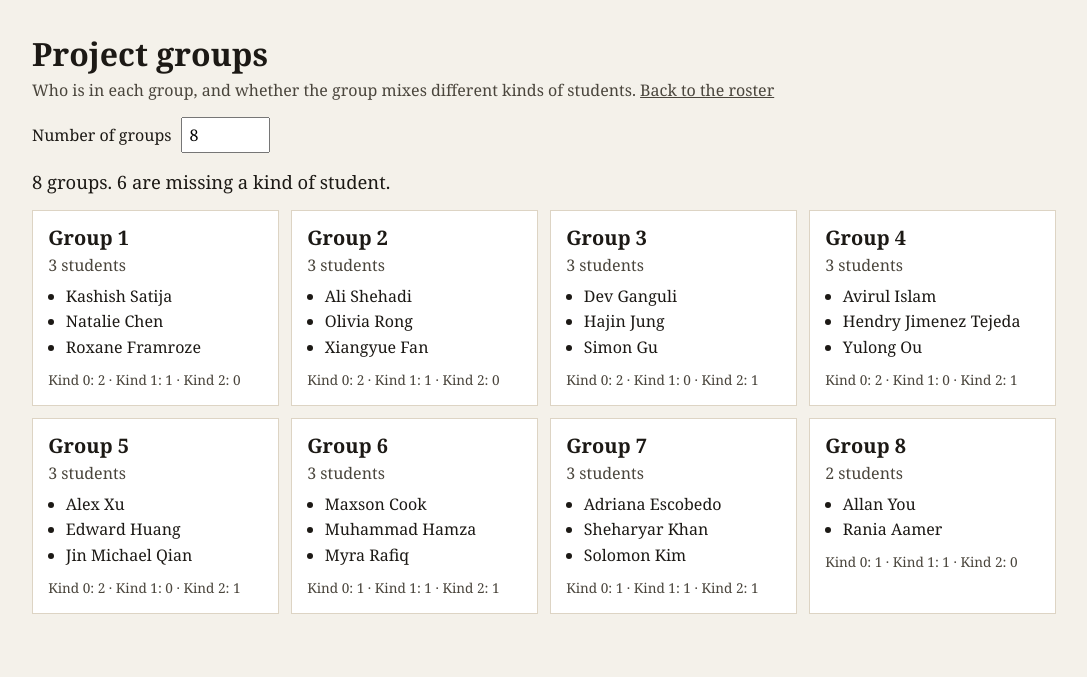
After one commit to jiayixu-bug-magnet/database-replica, a Flask app: page /groups in a window 1280 px wide. The commit adds this page. Shown: the top 677 px of the page, without its empty margins (96-1183 px from the left). Run offline with Flask 3, Linux system fonts and the light colour scheme; data that the repository does not hold is empty; some libraries are stand-ins or nearby versions.

Commit message:
groups page
Co-authored-by: Cursor <cursoragent@cursor.com>

```diff
--- a/app.py
+++ b/app.py
@@ -14,7 +14,7 @@ import sqlite3
 import sys
 from pathlib import Path
 
-from flask import Flask, render_template
+from flask import Flask, render_template, request
 
 ROOT = Path(__file__).resolve().parent
 sys.path.insert(0, str(ROOT / "model"))
@@ -222,13 +222,13 @@ def students_for_groups(cursor):
     return students, names
 
 
-def build_groups(cursor):
+def build_groups(cursor, n_groups=8):
     students, names = students_for_groups(cursor)
-    assigned = assign_groups(students)
+    assigned = assign_groups(students, n_groups=n_groups)
     present_clusters = sorted({student["cluster"] for student in assigned})
     groups = []
     missing = 0
-    for group_number in range(1, 9):
+    for group_number in range(1, n_groups + 1):
         members = [student for student in assigned if student["group"] == group_number]
         counts = {str(cluster): 0 for cluster in present_clusters}
         for student in members:
@@ -255,14 +255,14 @@ def build_groups(cursor):
         for cluster in present_clusters
     ]
     return {
-        "n_groups": 8,
+        "n_groups": n_groups,
         "groups": groups,
         "clusters": clusters,
         "groups_missing_a_cluster": missing,
     }
 
 
-def groups_from_database():
+def groups_from_database(n_groups=8):
     url = database_url()
     if url and url.startswith("postgres"):
         try:
@@ -270,7 +270,7 @@ def groups_from_database():
 
             with psycopg2.connect(url, connect_timeout=3) as conn:
                 with conn.cursor() as cursor:
-                    return build_groups(cursor)
+                    return build_groups(cursor, n_groups)
         except Exception:
             local = "localhost" in url or "127.0.0.1" in url
             if not local:
@@ -278,9 +278,22 @@ def groups_from_database():
 
     conn = placeholder_database()
     try:
-        return build_groups(conn.cursor())
+        return build_groups(conn.cursor(), n_groups)
     finally:
         conn.close()
+
+
+def requested_group_count():
+    raw = request.args.get("n_groups")
+    if raw is None or raw == "":
+        return 8
+    try:
+        n_groups = int(raw)
+    except ValueError:
+        raise ValueError("n_groups must be a whole number") from None
+    if n_groups < 1 or n_groups > 30:
+        raise ValueError("n_groups must be from 1 to 30")
+    return n_groups
 
 
 @app.get("/")
@@ -292,10 +305,17 @@ def index():
     return render_template("index.html", students=students, averages=averages, error=False)
 
 
+@app.get("/groups")
+def groups_page():
+    return render_template("groups.html")
+
+
 @app.get("/api/groups")
 def api_groups():
     try:
-        return groups_from_database()
+        return groups_from_database(requested_group_count())
+    except ValueError as error:
+        return {"error": str(error)}, 400
     except Exception:
         return {"error": "Could not build groups"}, 500
 
--- /dev/null
+++ b/templates/groups.html
@@ -0,0 +1,183 @@
+<!DOCTYPE html>
+<html lang="en">
+<head>
+  <meta charset="utf-8">
+  <meta name="viewport" content="width=device-width, initial-scale=1">
+  <title>Project groups</title>
+  <style>
+    body {
+      margin: 0;
+      font-family: Georgia, "Times New Roman", serif;
+      background: #f4f1ea;
+      color: #1c1915;
+    }
+    main {
+      max-width: 64rem;
+      margin: 0 auto;
+      padding: 2rem 1.25rem 4rem;
+    }
+    h1 {
+      font-size: 2rem;
+      margin: 0 0 0.25rem;
+    }
+    .intro,
+    a {
+      color: #4a453c;
+    }
+    .intro {
+      margin-top: 0;
+    }
+    form {
+      display: flex;
+      align-items: center;
+      gap: 0.6rem;
+      margin: 1rem 0;
+    }
+    label {
+      font-size: 1rem;
+    }
+    input {
+      font: inherit;
+      width: 4.5rem;
+      padding: 0.3rem 0.4rem;
+    }
+    #summary {
+      margin: 0 0 1rem;
+      font-size: 1.15rem;
+    }
+    #cards {
+      display: grid;
+      grid-template-columns: 1fr 1fr;
+      gap: 0.75rem;
+    }
+    .card {
+      background: #fff;
+      border: 1px solid #ddd4c4;
+      padding: 0.85rem 0.95rem 1rem;
+    }
+    h2 {
+      margin: 0;
+      font-size: 1.25rem;
+    }
+    .size {
+      margin: 0.15rem 0 0.6rem;
+      color: #4a453c;
+    }
+    ul {
+      margin: 0;
+      padding-left: 1.1rem;
+    }
+    li {
+      margin: 0.2rem 0;
+    }
+    .mix {
+      margin: 0.75rem 0 0;
+      color: #4a453c;
+      font-size: 0.85rem;
+    }
+    .error {
+      padding: 0.75rem 1rem;
+      background: #f8e4e0;
+      border: 1px solid #b4483a;
+    }
+    @media (min-width: 960px) {
+      #cards {
+        grid-template-columns: repeat(4, 1fr);
+      }
+    }
+  </style>
+</head>
+<body>
+  <main>
+    <h1>Project groups</h1>
+    <p class="intro">Who is in each group, and whether the group mixes different kinds of students. <a href="/">Back to the roster</a></p>
+    <form>
+      <label for="group-count">Number of groups</label>
+      <input id="group-count" type="number" min="1" max="30" value="8">
+    </form>
+    <p id="summary"></p>
+    <section id="cards"></section>
+  </main>
+  <script>
+    function render(data) {
+      const summary = document.getElementById("summary");
+      const missing = data.groups_missing_a_cluster;
+      const missingText = missing === 1
+        ? "1 is missing a kind of student"
+        : missing + " are missing a kind of student";
+      summary.textContent = data.n_groups + " groups. " + missingText + ".";
+
+      const cards = document.getElementById("cards");
+      cards.replaceChildren();
+      for (const group of data.groups) {
+        const card = document.createElement("article");
+        card.className = "card";
+
+        const title = document.createElement("h2");
+        title.textContent = "Group " + group.group;
+
+        const size = document.createElement("p");
+        size.className = "size";
+        const count = group.members.length;
+        size.textContent = count === 1 ? "1 student" : count + " students";
+
+        const list = document.createElement("ul");
+        for (const name of group.members) {
+          const item = document.createElement("li");
+          item.textContent = name;
+          list.appendChild(item);
+        }
+
+        const mix = document.createElement("p");
+        mix.className = "mix";
+        const kinds = Object.keys(group.cluster_counts).sort((a, b) => a - b);
+        mix.textContent = kinds
+          .map((kind) => "Kind " + kind + ": " + group.cluster_counts[kind])
+          .join(" · ");
+
+        card.append(title, size, list, mix);
+        cards.appendChild(card);
+      }
+    }
+
+    function showError(message) {
+      const summary = document.getElementById("summary");
+      summary.textContent = "";
+      summary.className = "error";
+      summary.textContent = message;
+      document.getElementById("cards").replaceChildren();
+    }
+
+    const input = document.getElementById("group-count");
+
+    async function loadGroups() {
+      const count = Number(input.value);
+      if (!Number.isInteger(count) || count < 1 || count > 30) {
+        showError("Enter a number of groups from 1 to 30.");
+        return;
+      }
+      const summary = document.getElementById("summary");
+      summary.className = "";
+      summary.textContent = "Making groups…";
+      try {
+        const response = await fetch("/api/groups?n_groups=" + count);
+        const data = await response.json();
+        if (!response.ok) {
+          showError(data.error || "The groups could not be loaded.");
+          return;
+        }
+        render(data);
+      } catch (error) {
+        showError("The groups could not be loaded.");
+      }
+    }
+
+    input.addEventListener("change", loadGroups);
+    document.querySelector("form").addEventListener("submit", (event) => {
+      event.preventDefault();
+      loadGroups();
+    });
+    loadGroups();
+  </script>
+</body>
+</html>
--- a/templates/index.html
+++ b/templates/index.html
@@ -20,7 +20,8 @@
       font-size: 2rem;
       margin-bottom: 0.25rem;
     }
-    p {
+    p,
+    a {
       color: #4a453c;
     }
     ol {
@@ -72,6 +73,7 @@
   <main>
     <h1>Class roster</h1>
     <p>These names come from the students table. The averages are the mean of each skill rating, from 1 to 5.</p>
+    <p><a href="/groups">Project groups</a></p>
     {% if error %}
       <p class="error">The database did not answer. Check that it is running and the placeholder tables in database/ are present.</p>
     {% elif students %}
```
